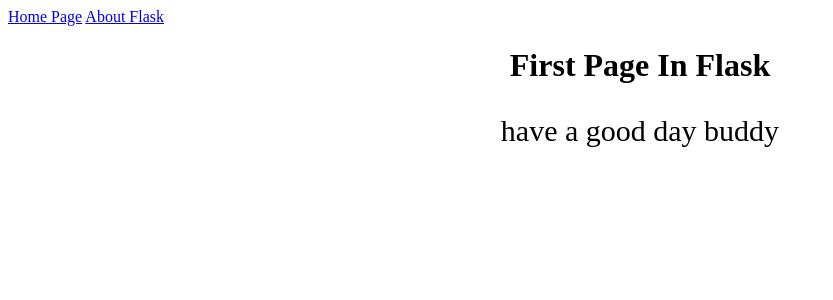
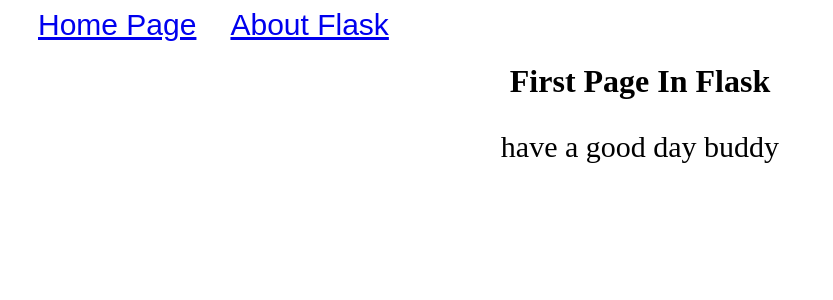
Before and after one commit to panjilp-lab/myflaskjinja, a Flask app: page / in a window 1280 px wide. Shown: the top 300 px of the page, without its empty margins (0-833 px from the left). Run offline with Flask 2, Linux system fonts and the light colour scheme.

Commit message:
added new files

```diff
--- a/static/my.css
+++ b/static/my.css
@@ -1,3 +1,13 @@
 p{
  font-size:30px;
 }
+
+a{
+  font-size: 30px;
+  font-family: arial;
+  margin-left: 30px;
+}
+
+h3{
+  font-size: 35px;
+}
```
